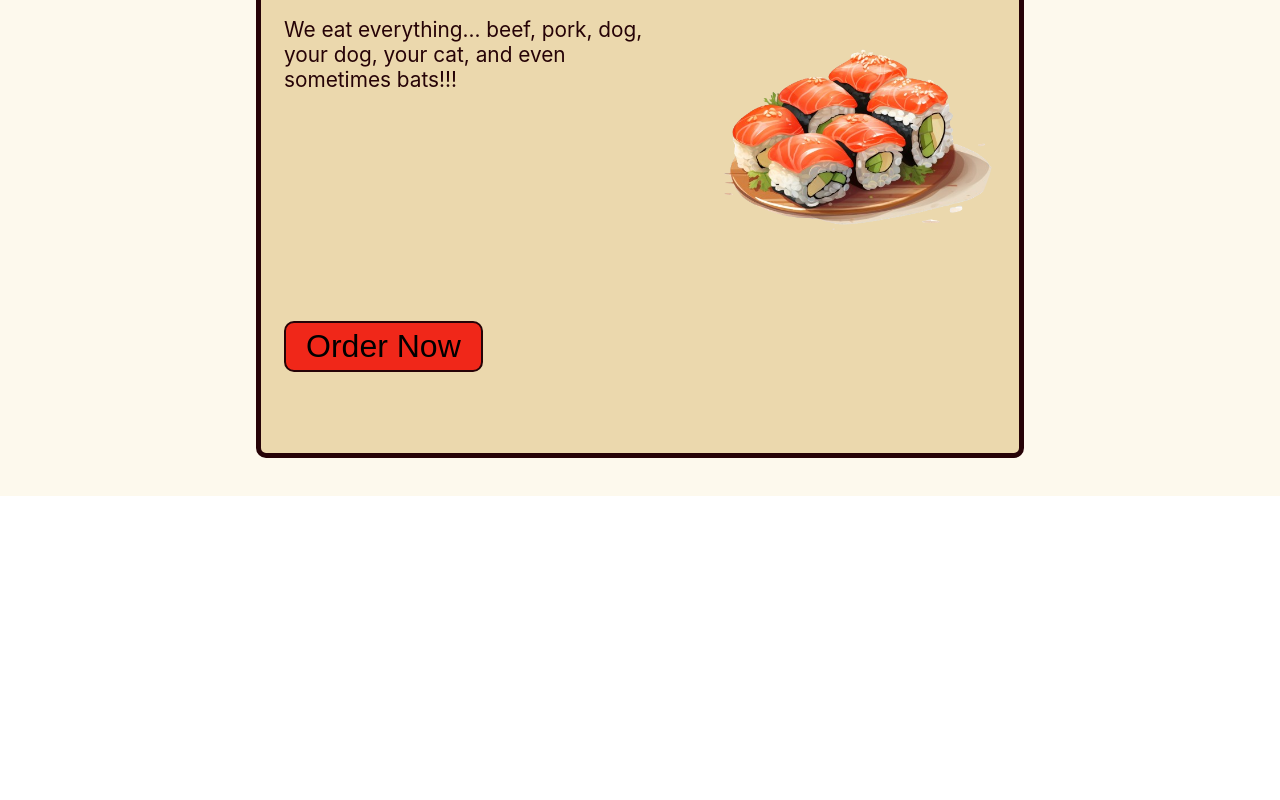
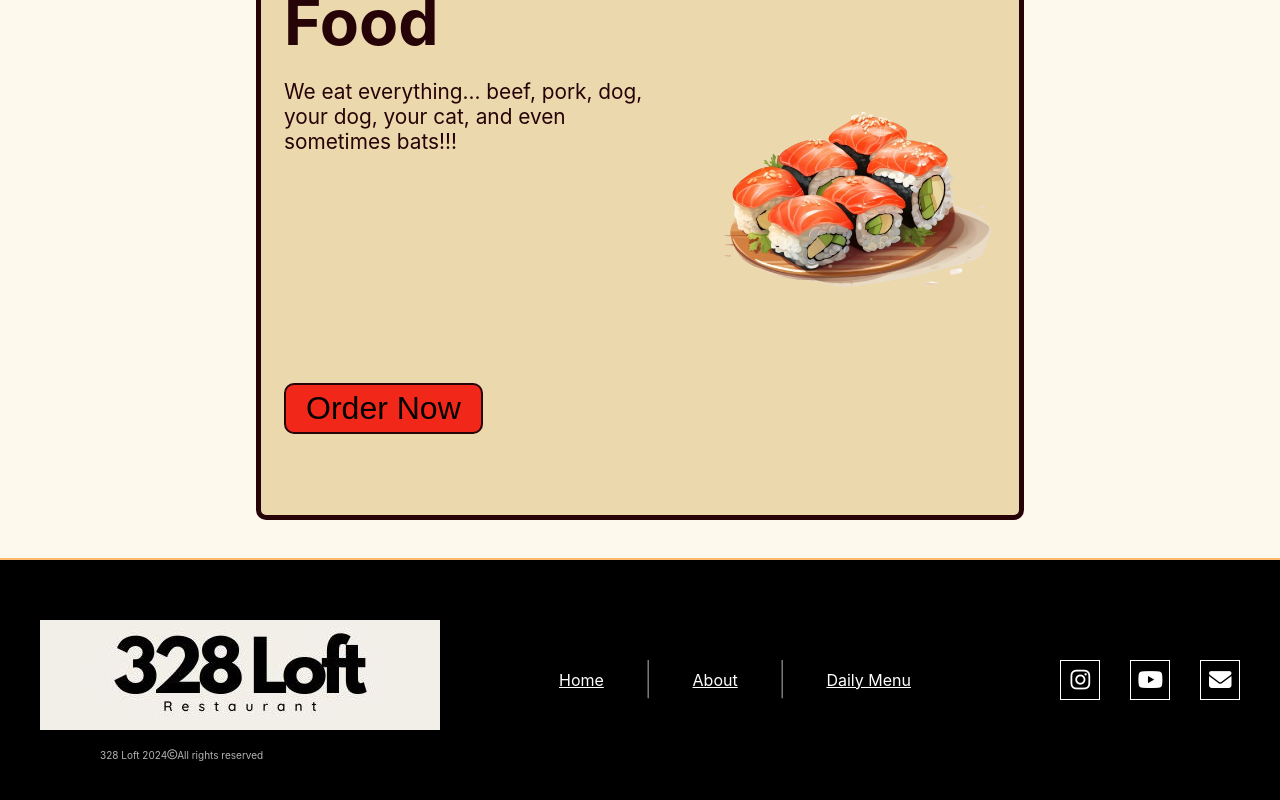
Before and after one commit to ericliudx/328-Loft, a React (Create React App) app in the folder app/: page / in a window 1280 px wide. Shown: the part 1878-2678 px from the top of the page. Before the commit the page ends 2374 px from the top, so only its background shows below. Built offline with nearby package versions, Linux system fonts and the light colour scheme.

Commit message:
footer stuff

```diff
--- a/app/src/App.js
+++ b/app/src/App.js
@@ -24,13 +24,15 @@ function App() {
     //   </BrowserRouter>
 
         <div className="App">
-            {/* <Header/> */}
+            <Header/>
             {/* <FoodCardContainer /> */}
             {/* <MenuCardContainer /> */}
-            {/* <Footer/> */}
             {/* <Navbar /> */}
             {/* <Slideshow /> */}
             <MenuPage />
+
+            <Footer/>
+
         </div>
     );
 }
--- /dev/null
+++ b/app/src/navigation/footer/footer-icon/footer-icon.css
@@ -0,0 +1,20 @@
+.footer-icon{
+    color: white;
+    font-size: 15px;
+    text-decoration: none;
+    background-color: black;
+    height: 40px;
+    width: 40px;
+    margin-left: 30px;
+    border: 1px solid white;
+}
+
+.footer-icon:hover{
+    background: white;
+    color: black;
+    transition: all 0.5s;
+}
+
+.media{
+    font-size: 1.5em;
+}
--- /dev/null
+++ b/app/src/navigation/footer/footer-icon/footer-icon.js
@@ -0,0 +1,19 @@
+import "./footer-icon.css";
+
+
+function FooterIcon({ classNamePar, link }) {
+
+	const openInNewTab = (url) => {
+		window.open(url, "_blank", "noreferrer");
+	  };
+	return (
+        <button className="footer-icon"
+            role="link"
+            onClick={() => openInNewTab(link)}
+        >
+            <span className={classNamePar}></span>
+        </button>
+	);
+}
+
+export default FooterIcon;
--- /dev/null
+++ b/app/src/navigation/footer/footer-nav/footer-nav.css
@@ -0,0 +1,23 @@
+.footer-nav-container{
+    display: flex;
+    justify-content: space-between;
+    width: auto;
+}
+
+.footer-nav-bar{
+    color: white;
+    font-size: 2em;
+    display: flex;
+    flex-direction: column;
+    justify-content: center;
+    font-weight: 50;
+    padding: 40px;
+}
+
+.footer-nav-link{
+    display: flex;
+    justify-content: center;
+    flex-direction: column;
+    color: white;
+    text-decoration: underline;
+}
--- /dev/null
+++ b/app/src/navigation/footer/footer-nav/footer-nav.js
@@ -0,0 +1,26 @@
+import "./footer-nav.css";
+
+function FooterNav({title}) {
+
+    return (
+        <div className="footer-nav-container">
+            <div className="footer-nav-link">
+                Home
+            </div>
+            <div className="footer-nav-bar">
+                |
+            </div>
+            <div className="footer-nav-link">
+                About
+            </div>
+            <div className="footer-nav-bar">
+                |
+            </div>
+            <div className="footer-nav-link">
+                Daily Menu
+            </div>
+        </div>
+    );
+}
+
+export default FooterNav;
--- a/app/src/navigation/footer/footer.css
+++ b/app/src/navigation/footer/footer.css
@@ -1,84 +1,75 @@
 .footer-container{
-    padding: 60px 0;
-    border-top: 2px solid rgb(252, 184, 107);
-    background-color: rgb(252, 222, 195);
     display: flex;
-    justify-content: space-between;
-    height: 20vh;
+    flex-direction: column;
 }
 
-.logo-container{
+
+.top-footer-container{
+    padding-top: 60px;
+    padding-bottom: 10px;
+    border-top: 2px solid rgb(252, 184, 107);
+    background-color: black;
+    display: flex;
+    justify-content: space-around;
+    height: auto;
+    gap:40px;
+
+    flex-wrap: wrap;
+}
+
+.footer-logo-container{
     width: 100%;
-    max-width: 200px;
+    max-width: 400px;
     height: auto;
     overflow: hidden;
-
-    padding: 20px 60px 20px 60px;
 }
 
-.logo-img{
+.footer-logo-img{
     height: auto;
     max-width: 100%;
     display: block;
 }
 
-.text-container{
-    background-color: red;
+.connect-container{
     display: flex;
-}
-.footer_1 p{
+    flex-direction: column;
+    justify-content: center;
 }
 
-@media only screen and (max-width: 768px){
-    .footer{
-        flex-direction: column;
-        align-items: center;
+.connect-title{
+    font-size: 35px;
+    padding-left: 60px;
+    padding-bottom: 10px;
+    color: white;
+
 }
 
-    .footer .footer_1 div{
-        margin: 0;
+.footer-icon-container{
+    display: flex;
+    color: white;
+    justify-content: space-between;
 }
 
-    .footer div{
-        margin-bottom: 40px;
+.bottom-container{
+    color: rgb(180, 180, 180);
+    background-color: black;
+    font-size: 10px;
+    padding-left: 100px;
+    padding-bottom: 60px;
+    display: flex;
+    flex-wrap: wrap;
 }
 
-    .footer .footer_1, .footer .footer_2{
-        text-align: center;
-        margin: 5px 0;
+.rights{
+    color: rgb(180, 180, 180);
+    font-size: 10px;
+    text-transform: none;
 }
+@media only screen and (max-width: 768px){
 
-    .footer .footer_1 div{
-        margin: 0;
-    }
-
-    .footer div{
-        margin-bottom: 40px;
-    }
 }
 
 @media only screen and (max-width: 550px){
-    .footer div:last-child{
-        margin-bottom: 0;
-    }
-
-    .footer{
-        padding-bottom: 25px;
-    }
-
-    .footer_2 h2{
-        font-size: 20px;
-    }
-
-    .footer div:last-child{
-        margin-bottom: 0;
-    }
-
-    .footer{
-        padding: 25px;
-    }
-
-    .footer_2 h2{
-        font-size: 20px;
+    .top-footer-container{
     }
 }
--- a/app/src/navigation/footer/footer.js
+++ b/app/src/navigation/footer/footer.js
@@ -1,27 +1,38 @@
 import "./footer.css";
+import FooterIcon from "./footer-icon/footer-icon";
+import FooterNav from "./footer-nav/footer-nav";
 import logo2 from '../../images/logos/logo2.jpg';
-import logo1 from '../../images/logos/a.jpg';
+import logo1 from '../../images/logos/logo3.jpg';
+
+
 function Footer() {
 	return (
 		<div className="footer-container">
-			<div className="logo-container">
-				<img className="logo-img" src={logo1} alt="" />
-			</div>
-			<div className="text-container first">
+			<div className="top-footer-container">
+				<div className="footer-logo-container">
+					<a href="home_page.html"> <img className="footer-logo-img" src={logo1} alt="" /></a>
+				</div>
 
-				<p>Email: ericliudx@gmail.com</p>
-				<p>Youtube: none</p>
-				<p>Livingston Apartments C, Room 328<br />Rutgers New Brunswick</p>
+				<FooterNav/>
 
-			</div>
-			<div className="text-container second">
-				<div className="icon-container">
-					<div className="fa fa-instagram">
-
+				<div className="connect-container">
+{/* 					<div className="connect-title">
+						Contact Us
+					</div> */}
+					<div className="footer-icon-container">
+						<FooterIcon classNamePar='fa fa-instagram media' link='https://www.instagram.com/328.loft/'/>
+						<FooterIcon classNamePar='fa fa-youtube media' link='https://www.youtube.com/watch?v=dQw4w9WgXcQ'/>
+						<FooterIcon classNamePar='fa fa-envelope media' link='https://www.youtube.com/watch?v=dQw4w9WgXcQ'/>
 					</div>
 				</div>
 			</div>
+
+			<div className="bottom-container"> 328 Loft 2024
+				<span className="fa fa-copyright rights"></span>
+				All rights reserved
+			</div>
 		</div>
+
 	);
 }
 
```
Also changed, not shown: menu_pages/chinese_menu/chinese_menu.js (+0 -61 lines), 2 other files (tests, documents, lock files or other folders). Lines whose indentation alone changed are shown as unchanged.
